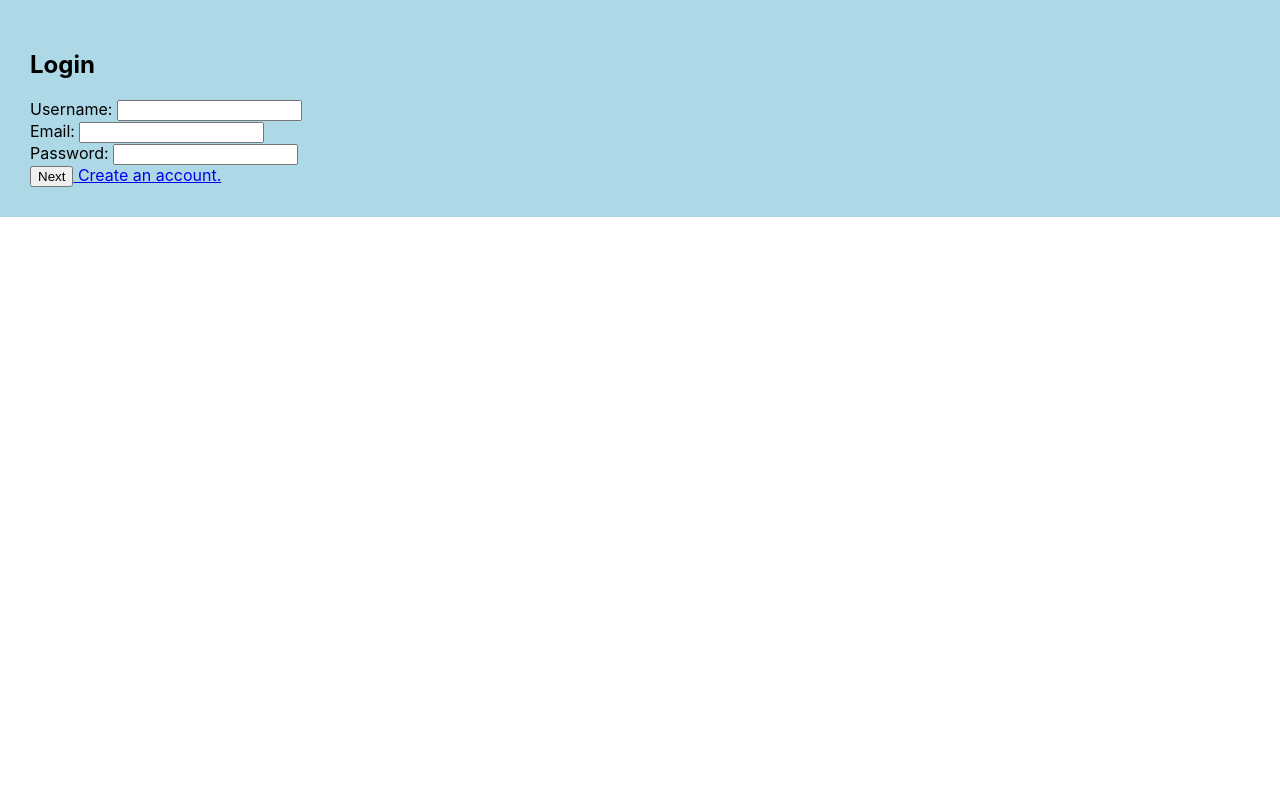
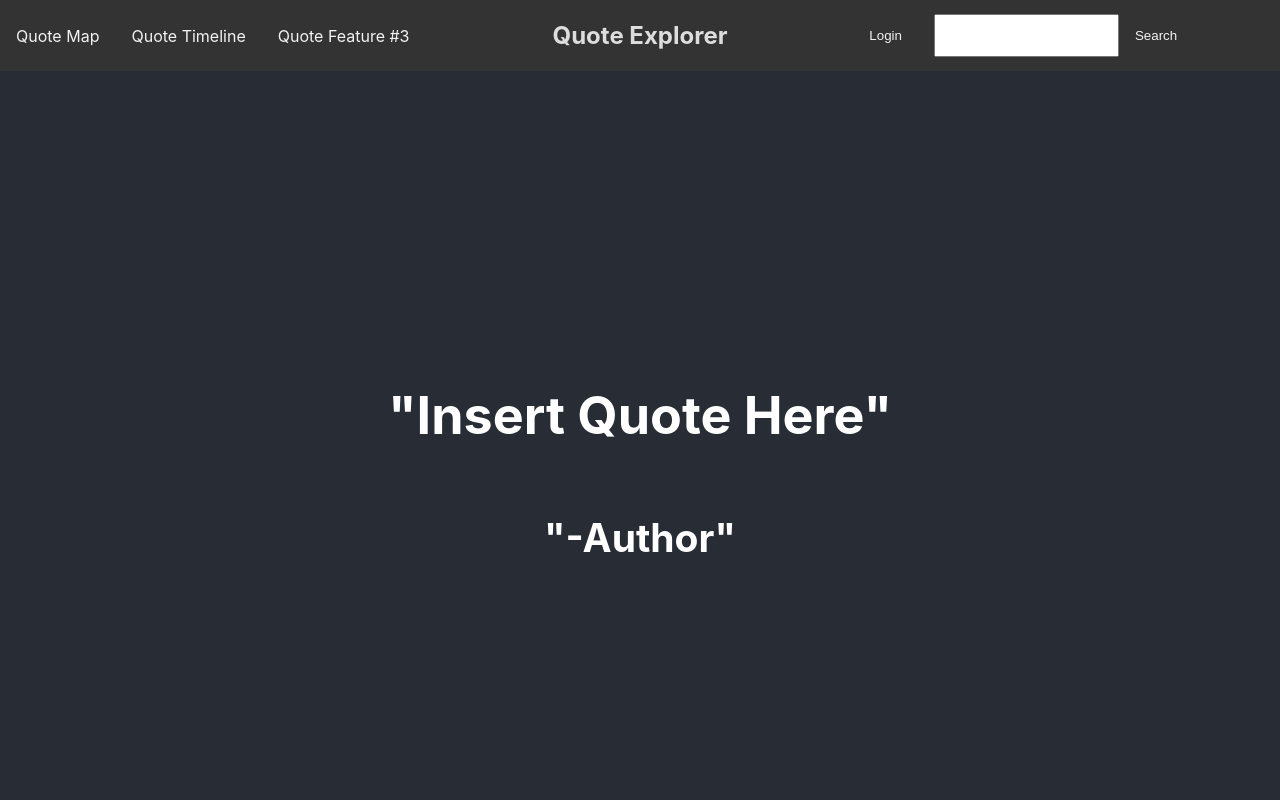
Before and after one commit to Cs348-Quote/cs348-quoteproject, a React (Create React App) app in the folder my-app/: page / in a window 1280 px wide. Before the commit this address led to /login. Shown: the top 800 px of the page. Built offline with nearby package versions, Linux system fonts and the light colour scheme.

Commit message:
improved css of NavBar, removed login requirement

```diff
--- a/my-app/src/Pages/FrontPage.js
+++ b/my-app/src/Pages/FrontPage.js
@@ -13,12 +13,9 @@ import { Navigate } from 'react-router-dom'
 
 function FrontPage({ Logout, Authorized }) {
 
-  // check if user has logged in
-  if (!Authorized) return <Navigate to='/login'/>
-
   return (
     <div>
-      <NavBar Logout={Logout}/>
+      <NavBar Logout={Logout} Authorized={Authorized}/>
       <div className="top">
             <body>
               <h1>"Insert Quote Here"</h1>
--- a/my-app/src/components/NavBar.css
+++ b/my-app/src/components/NavBar.css
@@ -1,26 +1,12 @@
-.dropdown-option {
-    display: none;
-    position: absolute;
-    width: 100%;
-    overflow: auto;
-    box-shadow: 0px 8px 16px 0px rgba(0,0,0,0.2);
-  }
 
-  .dropdown:hover .dropdown-option {
-    display: block;
-
-  }
-
-  .dropdown {
-    display: inline-block;
-    position: relative;
-  }
 
   .SearchBar {
     text-align: center;
     padding: 14px 16px;
-    float: right;
+    display: flex;
+
   }
+
 
 .User-Profile-Pic {
 border-radius: 50%;
@@ -30,31 +16,48 @@ object-fit: scale-down;
 .topnav {
 overflow: hidden;
 background-color: #333;
+display: grid;
+grid-template-columns: 1fr 1fr 1fr;
+align-items: center;
 }
 
-.topnav a, .topnav p {
+.left a {
   float: left;
+}
+
+
+
+.right {
+  display: flex;
+  float: right;
+}
+
+.center element {
+  float: center;
+}
+
+
+.left a, .topnav button {
   display: block;
   color: #f2f2f2;
   text-align: center;
   padding: 14px 16px;
   text-decoration: none;
-}
-
-.topnav {
-    overflow: hidden;
+  border: none;
   background-color: #333;
 }
 
 
-
-.topnav a:hover, .topnav p:hover {
+.topnav a:hover, .topnav button:hover{
     background-color: #ddd;
     color: black;
 }
 
+.topnav a {
+  text-decoration: none;
+}
 
-.topnav a:hover, .topnav p:hover {
-    background-color: #ddd;
-    color: black;
+.topnav h2 {
+  color: #ddd;
+  text-align: center;
 }
--- a/my-app/src/components/NavBar.js
+++ b/my-app/src/components/NavBar.js
@@ -3,7 +3,7 @@ import logo from '../logo.svg';
 import './NavBar.css'
 import { Link, useNavigate } from 'react-router-dom'
 
-function NavBar({ Logout }) {
+function NavBar({ Logout, Authorized }) {
 
   const navigate = useNavigate()
 
@@ -13,14 +13,25 @@ function NavBar({ Logout }) {
     navigate('/login')
   }
 
+  const logoutButton = <button onClick={handleLogout}>Logout</button>
+  const loginButton = <button onClick={() => navigate('/login')}>Login</button>
+
+  const loginOrLogout = Authorized ? logoutButton : loginButton
+
   // TODO: fix the logout button alignment
     return (
       <div className='topnav'>
-        <Link to='/'> Quote Map </Link>
-        <Link to='/'>Quote Timeline</Link>
-        <Link to='/'>Quote Feature #3</Link>
-        <input type='button' value='Logout' class='right' onClick={handleLogout}/>
-        <SearchBar/>
+        <div className='left'>
+          <Link to='/' > Quote Map </Link>
+          <Link to='/'>Quote Timeline</Link>
+          <Link to='/'>Quote Feature #3</Link>
+        </div>
+        <div className='center'><Link to='/'><h2>Quote Explorer</h2></Link></div>
+        <div className='right'>
+          {loginOrLogout}
+          <SearchBar/>
+        </div>
+
       </div>
     )
   }
```
Lines whose indentation alone changed are shown as unchanged.
